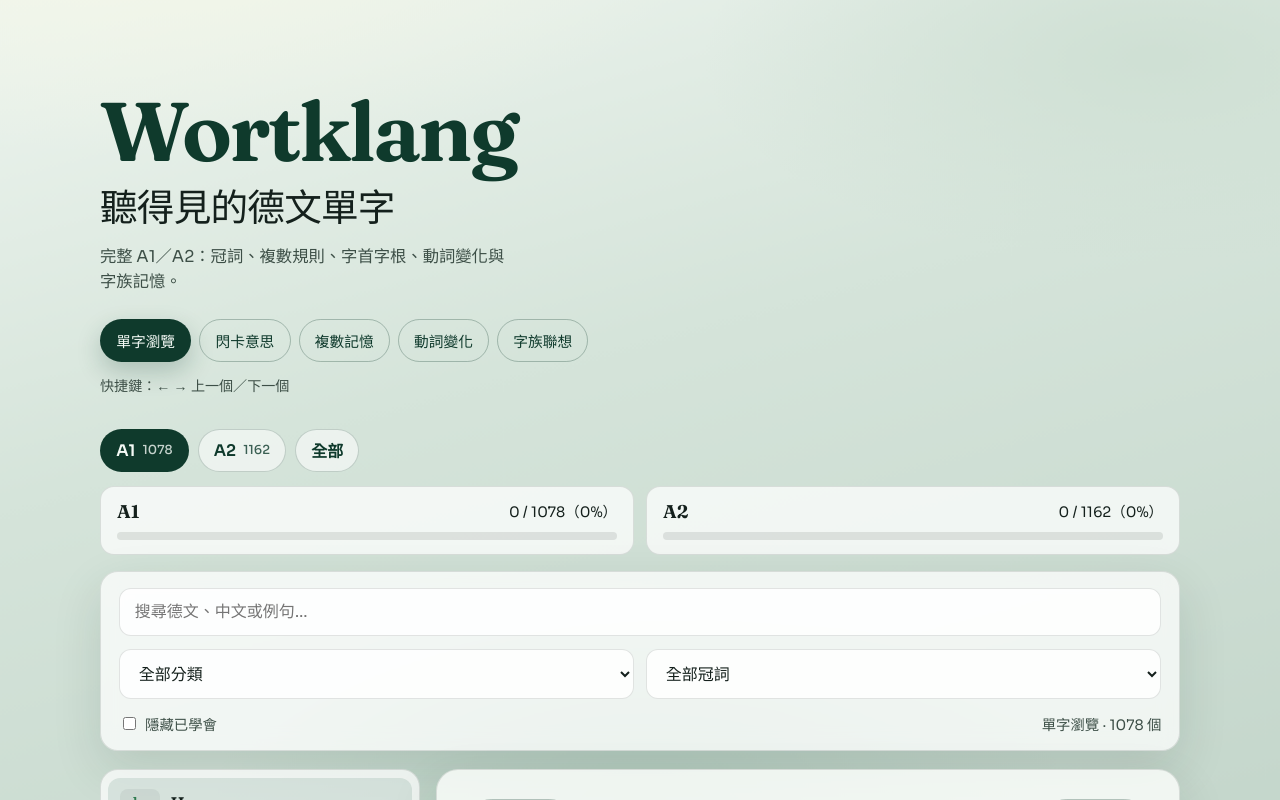
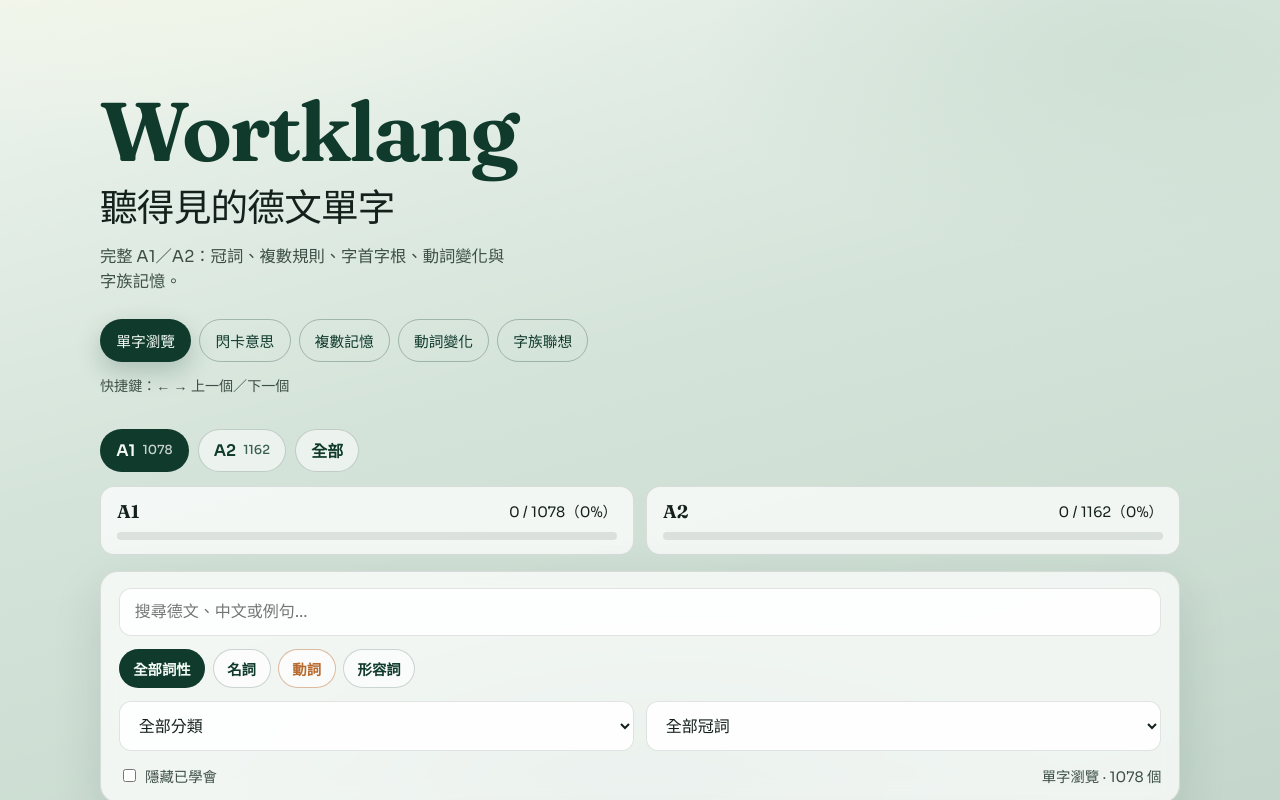
Before and after one commit to iamnio0806-commits/wortklang, a React (Vite) app: page / in a window 1280 px wide. Shown: the top 800 px of the page. Built offline with nearby package versions, Linux system fonts and the light colour scheme.

Commit message:
Add word-type filter tabs including verbs

```diff
--- a/src/App.css
+++ b/src/App.css
@@ -543,6 +543,34 @@ select {
   gap: 0.7rem;
 }
 
+.word-type-tabs {
+  display: flex;
+  flex-wrap: wrap;
+  gap: 0.45rem;
+}
+
+.word-type-tab {
+  border: 1px solid rgba(15, 58, 44, 0.2);
+  border-radius: 999px;
+  background: rgba(255, 255, 255, 0.65);
+  color: var(--fir-deep);
+  padding: 0.48rem 0.85rem;
+  cursor: pointer;
+  font-weight: 600;
+  font-size: 0.9rem;
+}
+
+.word-type-tab.active {
+  background: var(--fir-deep);
+  color: #f4faf6;
+  border-color: transparent;
+}
+
+.word-type-tab.tab-verb:not(.active) {
+  border-color: rgba(184, 106, 47, 0.45);
+  color: var(--copper);
+}
+
 .count {
   margin: 0;
   color: var(--ink-soft);
--- a/src/App.tsx
+++ b/src/App.tsx
@@ -19,6 +19,7 @@ import './App.css'
 
 type Mode = 'browse' | 'flash' | 'plural' | 'verb' | 'family'
 type LevelFilter = Level | '全部'
+type WordTypeFilter = '全部' | '名詞' | '動詞' | '形容詞'
 
 const LEARNED_KEY = 'wortklang-learned'
 
@@ -567,6 +568,7 @@ export default function App() {
   const [gender, setGender] = useState<'全部' | 'der' | 'die' | 'das' | '無冠詞'>(
     '全部',
   )
+  const [wordType, setWordType] = useState<WordTypeFilter>('全部')
   const [selectedId, setSelectedId] = useState(vocabulary[0]?.id ?? '')
   const [mode, setMode] = useState<Mode>('browse')
   const [flashIndex, setFlashIndex] = useState(0)
@@ -605,6 +607,9 @@ export default function App() {
       if (levelFilter !== '全部' && w.level !== levelFilter) return false
       if (hideLearned && learned.has(w.id)) return false
       if (category !== '全部' && w.category !== category) return false
+      if (wordType === '動詞' && w.category !== '動詞') return false
+      if (wordType === '形容詞' && w.category !== '形容詞') return false
+      if (wordType === '名詞' && !w.article) return false
       if (gender === 'der' || gender === 'die' || gender === 'das') {
         if (w.article !== gender) return false
       } else if (gender === '無冠詞' && w.article !== null) {
@@ -619,12 +624,13 @@ export default function App() {
         w.exampleTranslation,
         w.plural ?? '',
         w.level,
+        w.category,
       ]
         .join(' ')
         .toLowerCase()
       return hay.includes(q)
     })
-  }, [query, category, gender, levelFilter, hideLearned, learned])
+  }, [query, category, gender, levelFilter, hideLearned, learned, wordType])
 
   // Mode-specific pool
   const filtered = useMemo(() => {
@@ -734,8 +740,14 @@ export default function App() {
                 stopSpeaking()
                 setMode(m)
                 setRevealed(false)
-                if (m === 'plural') setCategory('全部')
-                if (m === 'verb') setCategory('動詞')
+                if (m === 'plural') {
+                  setCategory('全部')
+                  setWordType('名詞')
+                }
+                if (m === 'verb') {
+                  setCategory('全部')
+                  setWordType('動詞')
+                }
               }}
             >
               {MODE_LABEL[m]}
@@ -804,6 +816,25 @@ export default function App() {
             type="search"
           />
         </label>
+
+        <div className="word-type-tabs" role="tablist" aria-label="詞性">
+          {(['全部', '名詞', '動詞', '形容詞'] as WordTypeFilter[]).map((t) => (
+            <button
+              key={t}
+              type="button"
+              role="tab"
+              aria-selected={wordType === t}
+              className={`word-type-tab ${wordType === t ? 'active' : ''} ${t === '動詞' ? 'tab-verb' : ''}`}
+              onClick={() => {
+                stopSpeaking()
+                setWordType(t)
+                if (t === '動詞') setCategory('全部')
+              }}
+            >
+              {t === '全部' ? '全部詞性' : t}
+            </button>
+          ))}
+        </div>
 
         <div className="filters">
           <select
```
